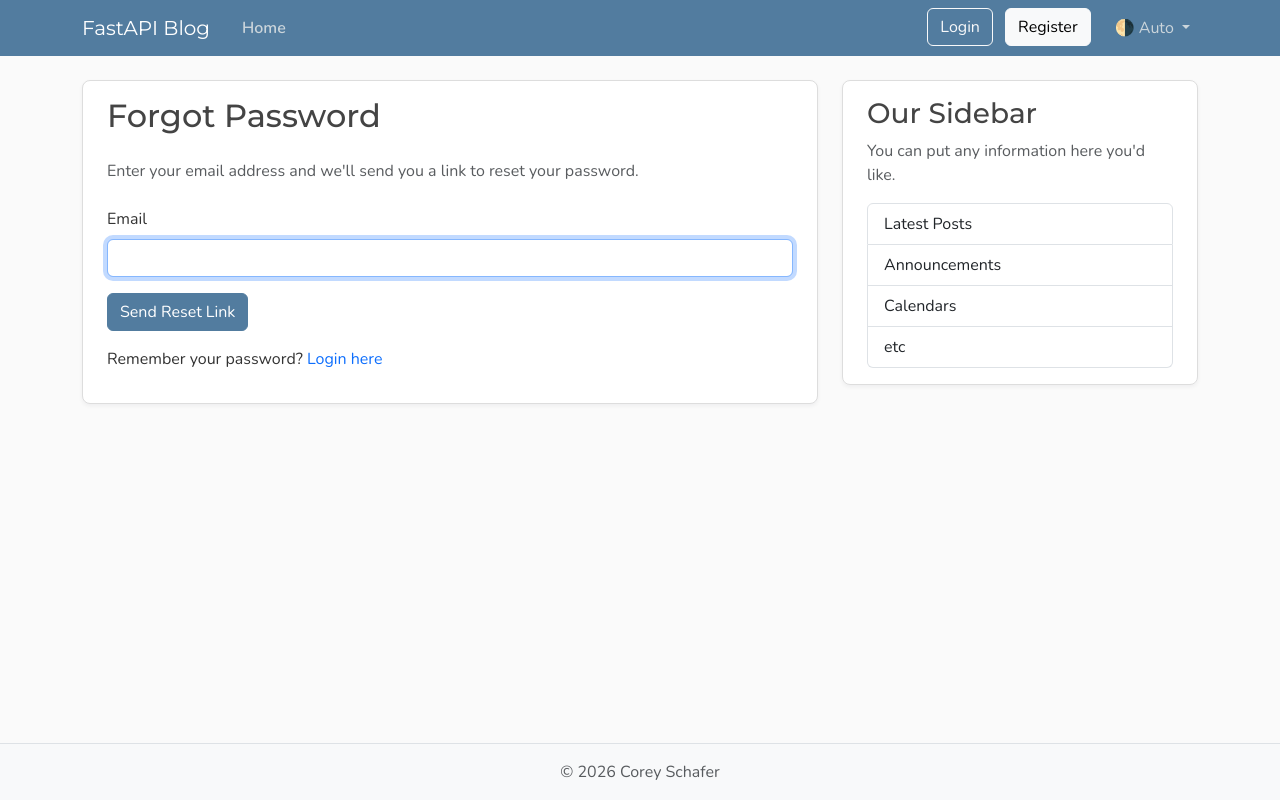
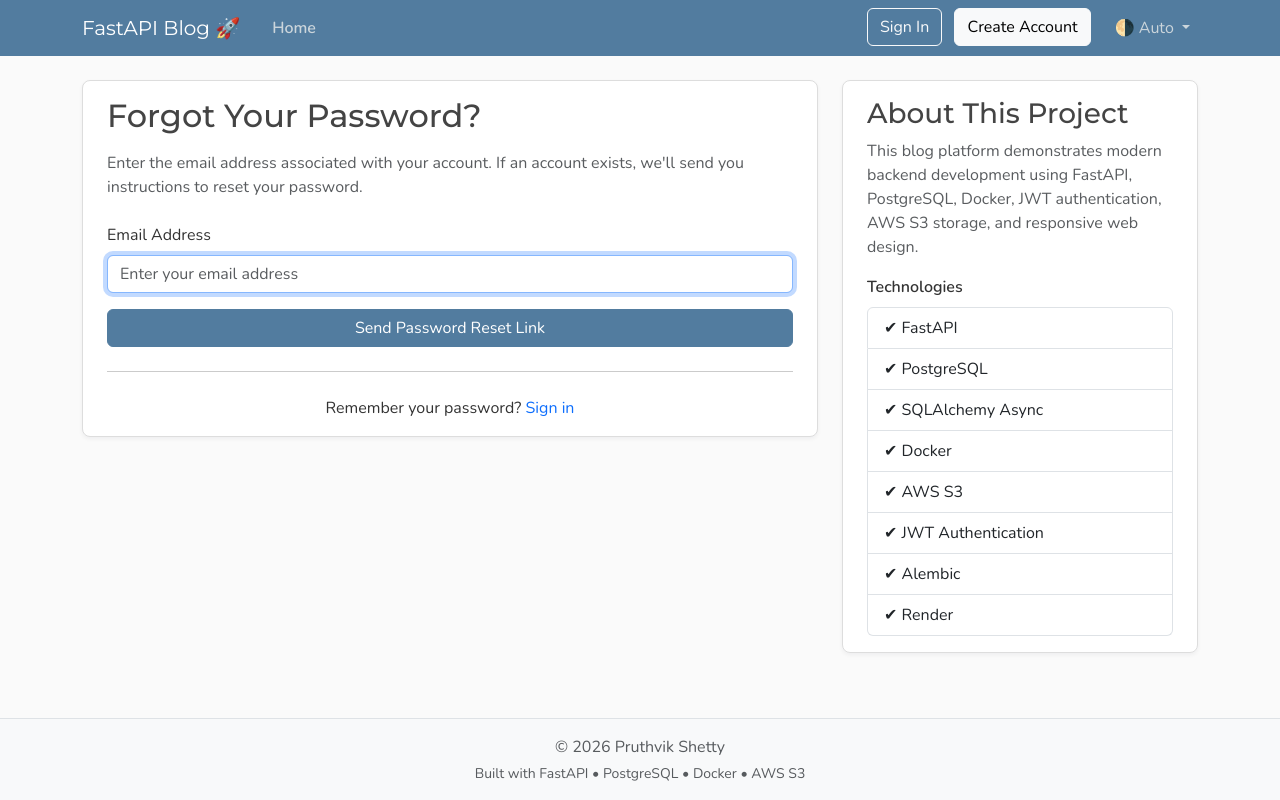
Before and after one commit to pruthviklshetty/Byline-Multi-author-publishing-platform, a FastAPI app: page /forgot-password in a window 1280 px wide. Run offline with FastAPI, Linux system fonts and the light colour scheme; parts of the project's set-up code (start-up, migrations or seed data) failed here and were passed over.

Commit message:
Final Changes

```diff
--- a/templates/forgot_password.html
+++ b/templates/forgot_password.html
@@ -1,73 +1,126 @@
 {% extends "layout.html" %}
+
 {% block content %}
 <div class="content-section py-3 px-4 mb-4">
-        <h2 class="mb-4">Forgot Password</h2>
-        <p class="text-body-secondary mb-4">Enter your email address and we'll send you a link to reset your password.</p>
+
+    <h2 class="mb-3">Forgot Your Password?</h2>
+
+    <p class="text-body-secondary mb-4">
+        Enter the email address associated with your account. If an account exists, we'll send you instructions to reset your password.
+    </p>
+
     <form id="forgotPasswordForm">
+
         <div class="mb-3">
-                <label for="email" class="form-label">Email</label>
-                <input type="email"
+
+            <label for="email" class="form-label">
+                Email Address
+            </label>
+
+            <input
+                type="email"
                 class="form-control"
                 id="email"
                 name="email"
+                placeholder="Enter your email address"
                 required
                 autofocus>
+
         </div>
-            <button type="submit" class="btn btn-primary" id="submitBtn">Send Reset Link</button>
+
+        <button
+            type="submit"
+            class="btn btn-primary w-100"
+            id="submitBtn">
+
+            Send Password Reset Link
+
+        </button>
+
     </form>
-        <p class="mt-3">
-            Remember your password? <a href="{{ url_for("login_page") }}">Login here</a>
+
+    <hr class="my-4">
+
+    <p class="text-center mb-0">
+
+        Remember your password?
+
+        <a href="{{ url_for('login_page') }}">
+            Sign in
+        </a>
+
     </p>
+
 </div>
 {% endblock content %}
+
 {% block scripts %}
 <script type="module">
+
 import { getErrorMessage, showModal } from '/static/js/utils.js';
 
 const forgotPasswordForm = document.getElementById('forgotPasswordForm');
 const submitBtn = document.getElementById('submitBtn');
 
 forgotPasswordForm.addEventListener('submit', async (event) => {
+
     event.preventDefault();
 
-    // Disable button during submission
     submitBtn.disabled = true;
-    submitBtn.textContent = 'Sending...';
+    submitBtn.textContent = 'Sending Email...';
 
     const formData = new FormData(forgotPasswordForm);
     const data = Object.fromEntries(formData.entries());
 
     try {
+
         const response = await fetch('/api/users/forgot-password', {
+
             method: 'POST',
+
             headers: {
                 'Content-Type': 'application/json',
             },
+
             body: JSON.stringify(data),
+
         });
 
-      // Always show success message (even if email doesn't exist - security)
         if (response.status === 202) {
+
             document.getElementById('successMessage').textContent =
-          'If an account exists with this email, you will receive password reset instructions shortly.';
+                'If an account is associated with this email address, password reset instructions will be sent shortly.';
+
             showModal('successModal');
 
-        // Clear form
             forgotPasswordForm.reset();
+
         } else {
+
             const error = await response.json();
-        document.getElementById('errorMessage').textContent = getErrorMessage(error);
+
+            document.getElementById('errorMessage').textContent =
+                getErrorMessage(error);
+
             showModal('errorModal');
+
         }
+
     } catch (error) {
+
         document.getElementById('errorMessage').textContent =
-        'Network error. Please check your connection and try again.';
+            'Unable to connect to the server. Please check your internet connection and try again.';
+
         showModal('errorModal');
+
     } finally {
-      // Re-enable button
+
         submitBtn.disabled = false;
-      submitBtn.textContent = 'Send Reset Link';
+        submitBtn.textContent = 'Send Password Reset Link';
+
     }
+
 });
+
 </script>
 {% endblock scripts %}
--- a/templates/layout.html
+++ b/templates/layout.html
@@ -5,12 +5,12 @@
         <meta name="viewport" content="width=device-width, initial-scale=1">
         <!-- Site Info -->
         {% if title %}
-            <title>FastAPI Blog - {{ title }}</title>
+            <title>FastAPI Blog | Modern Blogging Platform - {{ title }}</title>
         {% else %}
-            <title>FastAPI Blog</title>
+            <title>FastAPI Blog | Modern Blogging Platform</title>
         {% endif %}
-        <meta name="description" content="FastAPI Tutorial">
-        <meta name="author" content="Corey Schafer">
+        <meta name="description" content="A production-ready blogging platform built with FastAPI, PostgreSQL, Docker, AWS S3, and JWT Authentication.">
+        <meta name="author" content="Pruthvik Shetty">
         <!-- Open Graph Tags: The title of the page for social media sharing. It can match the title tag or be more descriptive. -->
         <meta property="og:title" content="FastAPI Blog">
         <!-- Open Graph Tags: Typically set to "website" for static sites or "article" for content-heavy pages. -->
@@ -61,7 +61,7 @@
             <nav class="navbar navbar-expand-md bg-steel fixed-top"
                  data-bs-theme="dark">
                 <div class="container">
-                    <a class="navbar-brand me-4" href="{{ url_for("home") }}">FastAPI Blog</a>
+                    <a class="navbar-brand me-4" href="{{ url_for("home") }}">FastAPI Blog 🚀</a>
                     <button class="navbar-toggler"
                             type="button"
                             data-bs-toggle="collapse"
@@ -85,16 +85,17 @@
                                         type="button"
                                         data-bs-toggle="modal"
                                         data-bs-target="#createPostModal">New Post</button>
-                                <a class="btn btn-light mb-2 mb-md-0 me-md-3"
-                                   href="{{ url_for("account_page") }}"
-                                   id="accountBtn">Account</a>
+                                <span id="usernameDisplay" class="navbar-text me-md-2"></span>
+                                <button class="btn btn-outline-light mb-2 mb-md-0 me-md-3"
+                                        type="button"
+                                        id="logoutBtn">Logout</button>
                             </div>
                             <!-- Shown when logged out -->
                             <div id="loggedOutNav">
                                 <a class="btn btn-outline-light mb-2 mb-md-0 me-md-2"
-                                   href="{{ url_for("login_page") }}">Login</a>
+                                   href="{{ url_for("login_page") }}">Sign In</a>
                                 <a class="btn btn-light mb-2 mb-md-0 me-md-3"
-                                   href="{{ url_for("register_page") }}">Register</a>
+                                   href="{{ url_for("register_page") }}">Create Account</a>
                             </div>
                             <div class="nav-item dropdown">
                                 <a class="nav-link dropdown-toggle"
@@ -130,13 +131,20 @@
                 </div>
                 <aside class="col-md-4">
                     <div class="content-section py-3 px-4 mb-4">
-                        <h3>Our Sidebar</h3>
-                        <p class="text-body-secondary">You can put any information here you'd like.</p>
+                        <h3>About This Project</h3>
+                        <p class="text-body-secondary">
+                            This blog platform demonstrates modern backend development using FastAPI, PostgreSQL, Docker, JWT authentication, AWS S3 storage, and responsive web design.
+                        </p>
+                        <p class="fw-semibold mb-2">Technologies</p>
                         <ul class="list-group">
-                            <li class="list-group-item">Latest Posts</li>
-                            <li class="list-group-item">Announcements</li>
-                            <li class="list-group-item">Calendars</li>
-                            <li class="list-group-item">etc</li>
+                            <li class="list-group-item">✔ FastAPI</li>
+                            <li class="list-group-item">✔ PostgreSQL</li>
+                            <li class="list-group-item">✔ SQLAlchemy Async</li>
+                            <li class="list-group-item">✔ Docker</li>
+                            <li class="list-group-item">✔ AWS S3</li>
+                            <li class="list-group-item">✔ JWT Authentication</li>
+                            <li class="list-group-item">✔ Alembic</li>
+                            <li class="list-group-item">✔ Render</li>
                         </ul>
                     </div>
                 </aside>
@@ -144,8 +152,11 @@
         </main>
         <footer class="mt-auto py-3 bg-body-tertiary border-top">
             <div class="container text-center">
-                <p class="text-body-secondary mb-0">
-                    © <span id="year"></span> Corey Schafer
+                <p class="text-body-secondary mb-1">
+                    © <span id="year"></span> Pruthvik Shetty
+                </p>
+                <p class="text-body-secondary mb-0 small">
+                    Built with FastAPI • PostgreSQL • Docker • AWS S3
                 </p>
             </div>
         </footer>
@@ -158,7 +169,7 @@
             <div class="modal-dialog">
                 <div class="modal-content">
                     <div class="modal-header">
-                        <h5 class="modal-title" id="createPostModalLabel">New Post</h5>
+                        <h5 class="modal-title" id="createPostModalLabel">Create New Blog Post</h5>
                         <button type="button"
                                 class="btn-close"
                                 data-bs-dismiss="modal"
@@ -179,7 +190,7 @@
                             <button type="button"
                                     class="btn btn-outline-secondary"
                                     data-bs-dismiss="modal">Cancel</button>
-                            <button type="submit" class="btn btn-primary">Post</button>
+                            <button type="submit" class="btn btn-primary">Publish Post</button>
                         </div>
                     </form>
                 </div>
@@ -265,27 +276,30 @@
         </script>
         <!-- Auth State Management -->
         <script type="module">
-            import { getCurrentUser } from '/static/js/auth.js';
+        import { getCurrentUser, logout } from '/static/js/auth.js';
 
+        // Update navbar based on auth state
         async function updateAuthUI() {
             const user = await getCurrentUser();
             const loggedInNav = document.getElementById('loggedInNav');
             const loggedOutNav = document.getElementById('loggedOutNav');
-                const accountBtn = document.getElementById('accountBtn');
 
             if (user) {
             loggedInNav.classList.remove('d-none');
             loggedInNav.classList.add('d-flex');
             loggedOutNav.classList.add('d-none');
-                    accountBtn.textContent = user.username;
+            document.getElementById('usernameDisplay').textContent = `Welcome, ${user.username || user.email}`;
             } else {
             loggedInNav.classList.add('d-none');
             loggedInNav.classList.remove('d-flex');
             loggedOutNav.classList.remove('d-none');
-                    accountBtn.textContent = 'Account';
             }
         }
 
+        // Logout handler
+        document.getElementById('logoutBtn').addEventListener('click', logout);
+
+        // Update UI on page load
         updateAuthUI();
         </script>
         <!-- Create Post Form Handler -->
@@ -295,7 +309,6 @@
             hideModal,
             showModal,
             } from "/static/js/utils.js";
-            import { getToken } from '/static/js/auth.js';
 
             const createForm = document.getElementById("createPostForm");
 
@@ -303,17 +316,12 @@
             // Stop default form submission - we'll handle it with JavaScript
             event.preventDefault();
 
-            const token = getToken();
-            if (!token) {
-                window.location.href = '/login';
-                return;
-            }
-
             // Gather form values into a plain object {title: "...", content: "..."}
             const formData = new FormData(createForm);
             const postData = Object.fromEntries(formData.entries());
 
-
+            // TEMPORARY - hardcoded until authorization (Tutorial 11)
+            postData.user_id = 1;
 
             try {
                 // POST to our API as JSON
@@ -321,20 +329,14 @@
                 method: "POST",
                 headers: {
                     "Content-Type": "application/json",
-                    'Authorization': `Bearer ${token}`,
                 },
                 body: JSON.stringify(postData),
                 });
 
-                if (response.status === 401) {
-                    window.location.href = '/login';
-                    return;
-                }
-
                 if (response.ok) {
                 const data = await response.json();
                 document.getElementById("successMessage").textContent =
-                    `Post "${data.title}" created successfully!`;
+                    "Your blog post has been published successfully.";
 
                 hideModal("createPostModal");
                 showModal("successModal");
@@ -362,7 +364,7 @@
                 }
             } catch (error) {
                 document.getElementById("errorMessage").textContent =
-                "Network error. Please check your connection and try again.";
+                "Unable to connect to the server. Please try again.";
                 showModal("errorModal");
             }
             });
```
Also changed, not shown: templates/login.html (+76 -16 lines), templates/register.html (+110 -21 lines), templates/reset_password.html (+82 -25 lines), templates/user_posts.html (+82 -14 lines). Lines whose indentation alone changed are shown as unchanged.
